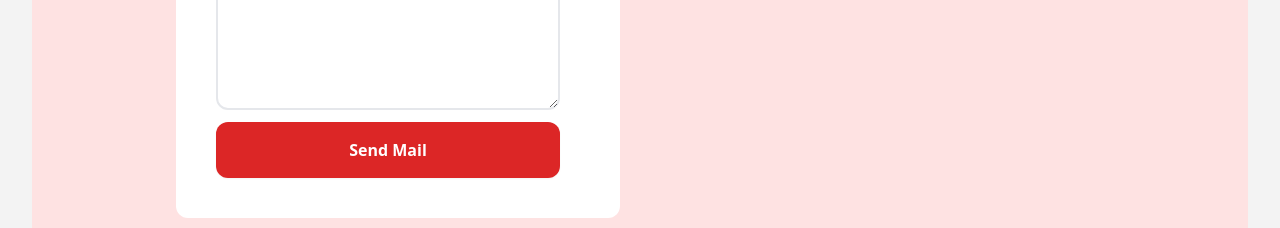
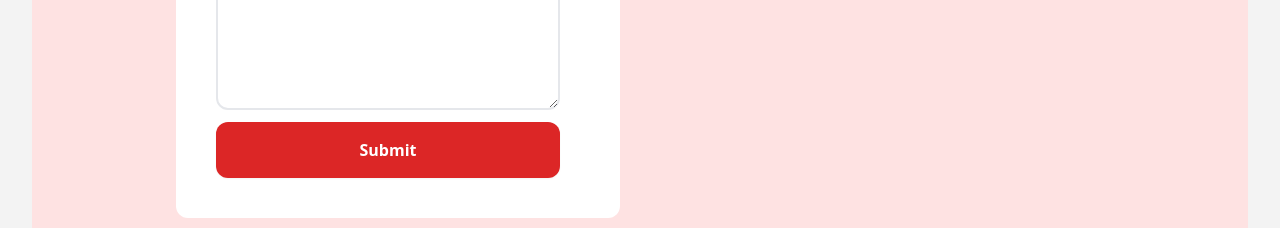
Before and after one commit to Oduluyidavid/Rohbern-Homes-Real-estate-Website, a React (Vite) app: page / in a window 1280 px wide. Shown: the part 5863-6091 px from the top of the page. Built offline with nearby package versions, Linux system fonts and the light colour scheme.

Commit message:
first commit

```diff
--- a/src/sections/Contact.jsx
+++ b/src/sections/Contact.jsx
@@ -104,7 +104,7 @@ const Contact = () => {
               className="btn px-14 py-4 shadow-sm bg-red-600 w-full text-md text-white font-semibold
                rounded-xl hover:bg-black dark:hover:bg-red-700 cursor-pointer p-5"
             >
-              {isLoading ? "loading..." : "Send Mail"}
+              {isLoading ? "loading..." : "Submit"}
             </button>
           </form>
         </div>
```
